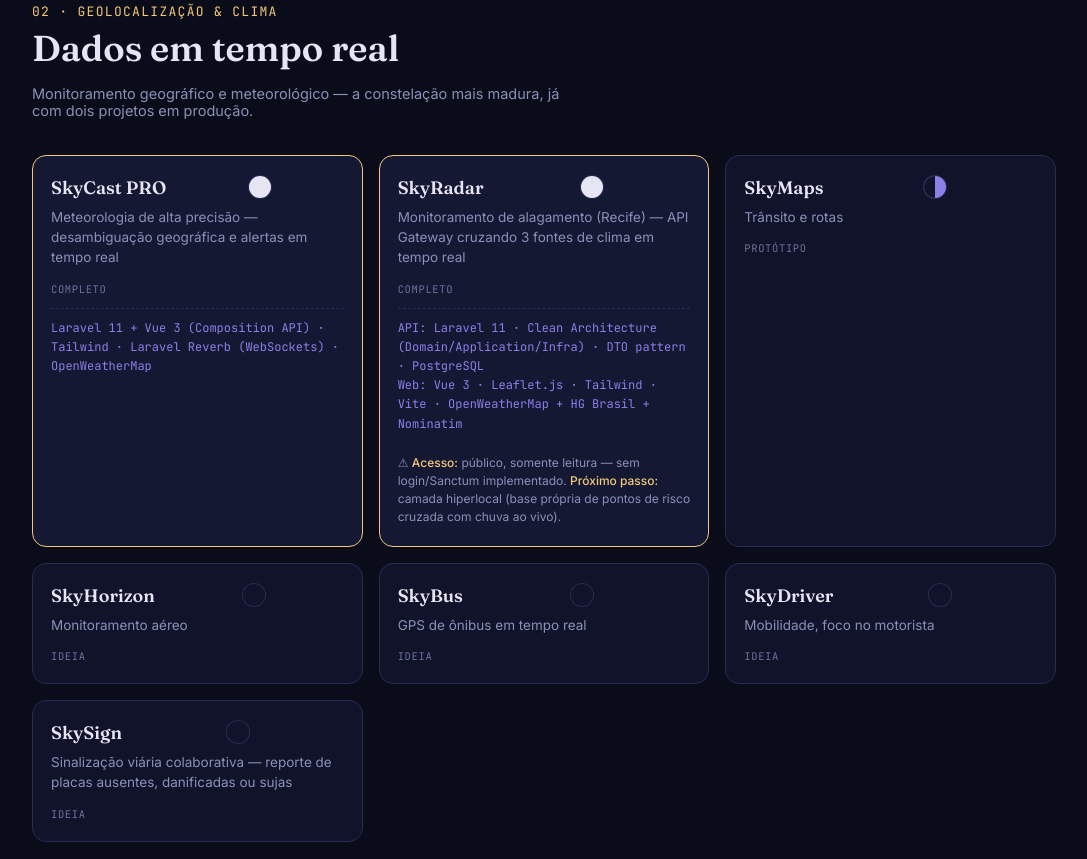
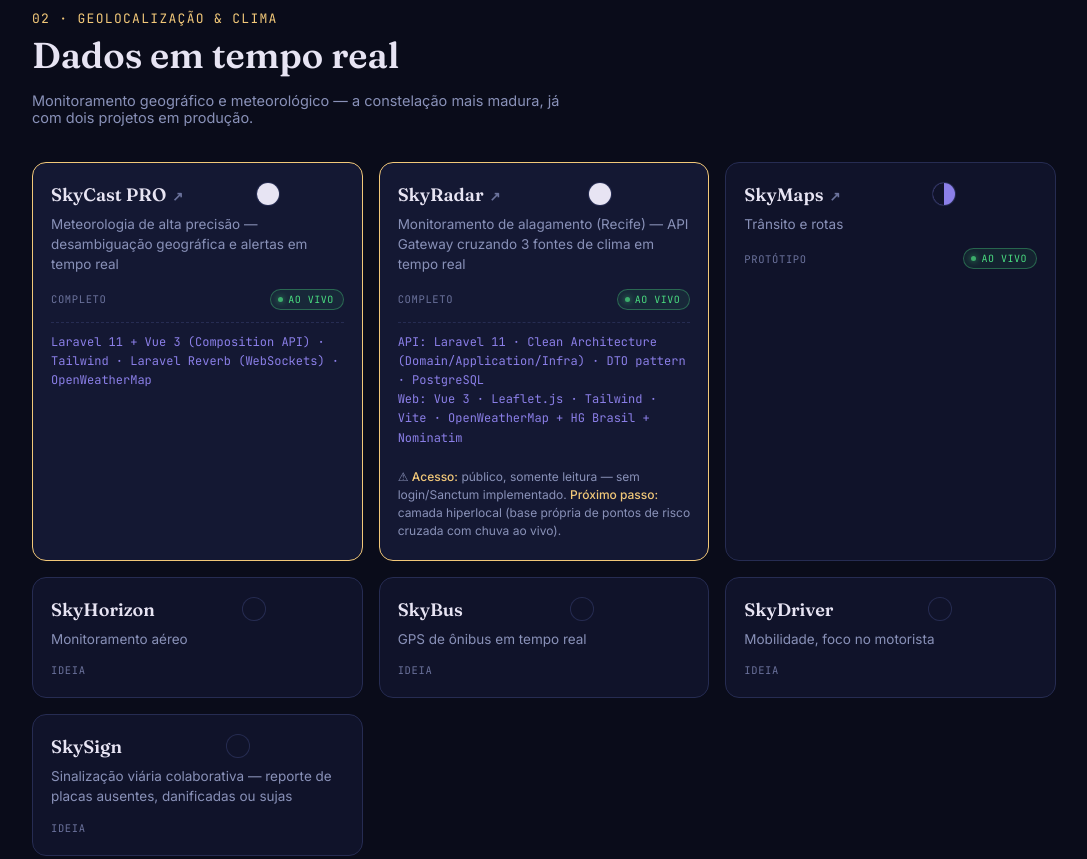
Before and after one commit to Portuga02/Portuga02, a plain HTML site: page index.html in a window 1280 px wide. Shown: the part 1435-2294 px from the top of the page, without its empty margins (96-1183 px from the left). Drawn offline with Linux system fonts and the light colour scheme.

Commit message:
ATT
Added live badge to card statuses and updated links.

```diff
--- a/index.html
+++ b/index.html
@@ -19,6 +19,7 @@
     --dim: #6b729c;
     --text: #d9daea;
     --text-dim: #8991b8;
+    --live: #4ade80;
   }
 
   *{ box-sizing: border-box; }
@@ -117,6 +118,7 @@
   .card-status{
     font-family:'JetBrains Mono', monospace; font-size: 10.5px; letter-spacing:.06em;
     text-transform: uppercase; color: var(--dim); margin-top: 14px;
+    display:flex; align-items:center; justify-content:space-between; gap: 10px;
   }
   .card.flagship{ border-color: var(--moon); background: var(--bg-panel-2); }
   .card-note{
@@ -128,6 +130,26 @@
     padding-top: 10px;
   }
   .card-gap b{ color: var(--moon); font-weight: 500; }
+
+  /* Cards that link out to a live deploy */
+  a.card{ text-decoration: none; color: inherit; cursor: pointer; }
+  a.card:focus-visible{ outline: 2px solid var(--moon); outline-offset: 2px; }
+  a.card .card-name::after{
+    content: '↗'; display:inline-block; margin-left: 6px; font-size: 13px;
+    color: var(--dim); transition: color .2s ease, transform .2s ease;
+  }
+  a.card:hover .card-name::after{ color: var(--moon); transform: translate(2px, -2px); }
+
+  .live-badge{
+    display:inline-flex; align-items:center; gap:5px; flex-shrink:0;
+    font-family:'JetBrains Mono', monospace; font-size: 10px; letter-spacing:.05em;
+    text-transform: uppercase; color: var(--live);
+    border: 1px solid rgba(74,222,128,.35); background: rgba(74,222,128,.08);
+    border-radius: 100px; padding: 3px 9px 3px 7px;
+  }
+  .live-badge .dot{ width: 5px; height: 5px; border-radius: 50%; background: var(--live); box-shadow: 0 0 6px var(--live); animation: pulse-dot 1.8s ease-in-out infinite; }
+  @keyframes pulse-dot{ 0%,100%{ opacity:1; } 50%{ opacity:.35; } }
+  @media (prefers-reduced-motion: reduce){ .live-badge .dot{ animation:none; } }
 
   /* SIGHTINGS */
   .sightings{
@@ -154,7 +176,9 @@
     display:flex; align-items:center; gap: 7px;
     font-family:'JetBrains Mono', monospace; font-size: 12px; color: var(--text-dim);
     border: 1px solid var(--line); border-radius: 100px; padding: 6px 12px 6px 10px;
+    text-decoration: none; transition: border-color .2s ease, color .2s ease;
   }
+  a.node:hover{ border-color: var(--violet); color: var(--text); }
   .dot{ width:6px; height:6px; border-radius:50%; background:#4ade80; box-shadow: 0 0 6px #4ade80; }
 
   footer{ margin-top: 90px; text-align:center; color: var(--dim); font-size: 12.5px; font-family:'JetBrains Mono', monospace; }
@@ -194,12 +218,12 @@
     </div>
     <div class="grid">
 
-      <div class="card flagship">
+      <a class="card flagship" href="https://skyflow-production-220e.up.railway.app/notes" target="_blank" rel="noopener noreferrer">
         <div class="card-top"><span class="card-name">SkyFlow</span><div class="moon m-finishing"></div></div>
         <div class="card-spec">Produtividade / SaaS (core da suíte)</div>
-        <div class="card-status">Finalizando</div>
+        <div class="card-status">Finalizando <span class="live-badge"><span class="dot"></span>ao vivo</span></div>
         <div class="card-note">Laravel 10 · Blade + Livewire · Tailwind · PostgreSQL</div>
-      </div>
+      </a>
 
       <div class="card">
         <div class="card-top"><span class="card-name">SkyBuild</span><div class="moon m-idea"></div></div>
@@ -255,26 +279,26 @@
     </div>
     <div class="grid">
 
-      <div class="card flagship">
+      <a class="card flagship" href="https://skycast-production.up.railway.app/" target="_blank" rel="noopener noreferrer">
         <div class="card-top"><span class="card-name">SkyCast PRO</span><div class="moon m-complete"></div></div>
         <div class="card-spec">Meteorologia de alta precisão — desambiguação geográfica e alertas em tempo real</div>
-        <div class="card-status">Completo</div>
+        <div class="card-status">Completo <span class="live-badge"><span class="dot"></span>ao vivo</span></div>
         <div class="card-note">Laravel 11 + Vue 3 (Composition API) · Tailwind · Laravel Reverb (WebSockets) · OpenWeatherMap</div>
-      </div>
+      </a>
 
-      <div class="card flagship">
+      <a class="card flagship" href="https://skyradar-production.up.railway.app/" target="_blank" rel="noopener noreferrer">
         <div class="card-top"><span class="card-name">SkyRadar</span><div class="moon m-complete"></div></div>
         <div class="card-spec">Monitoramento de alagamento (Recife) — API Gateway cruzando 3 fontes de clima em tempo real</div>
-        <div class="card-status">Completo</div>
+        <div class="card-status">Completo <span class="live-badge"><span class="dot"></span>ao vivo</span></div>
         <div class="card-note">API: Laravel 11 · Clean Architecture (Domain/Application/Infra) · DTO pattern · PostgreSQL<br>Web: Vue 3 · Leaflet.js · Tailwind · Vite · OpenWeatherMap + HG Brasil + Nominatim</div>
         <div class="card-gap">⚠ <b>Acesso:</b> público, somente leitura — sem login/Sanctum implementado. <b>Próximo passo:</b> camada hiperlocal (base própria de pontos de risco cruzada com chuva ao vivo).</div>
-      </div>
+      </a>
 
-      <div class="card">
+      <a class="card" href="https://skymaps-production.up.railway.app/" target="_blank" rel="noopener noreferrer">
         <div class="card-top"><span class="card-name">SkyMaps</span><div class="moon m-prototype"></div></div>
         <div class="card-spec">Trânsito e rotas</div>
-        <div class="card-status">Protótipo</div>
-      </div>
+        <div class="card-status">Protótipo <span class="live-badge"><span class="dot"></span>ao vivo</span></div>
+      </a>
 
       <div class="card">
         <div class="card-top"><span class="card-name">SkyHorizon</span><div class="moon m-idea"></div></div>
@@ -374,15 +398,15 @@
   <div class="infra">
     <div class="infra-label">Infraestrutura · Railway</div>
     <div class="infra-nodes">
-      <div class="node"><span class="dot"></span> sky-radar-web</div>
+      <a class="node" href="https://sky-radar-web-production.up.railway.app/" target="_blank" rel="noopener noreferrer"><span class="dot"></span> sky-radar-web</a>
       <div class="node"><span class="dot"></span> sky-radar-api</div>
       <div class="node"><span class="dot"></span> sky-databases</div>
-      <div class="node"><span class="dot"></span> skymaps</div>
-      <div class="node"><span class="dot"></span> skycast</div>
+      <a class="node" href="https://skymaps-production.up.railway.app/" target="_blank" rel="noopener noreferrer"><span class="dot"></span> skymaps</a>
+      <a class="node" href="https://skycast-production.up.railway.app/" target="_blank" rel="noopener noreferrer"><span class="dot"></span> skycast</a>
     </div>
   </div>
 
-  <footer>sky.suite — roadmap visual de senioridade · atualizado em julho de 2026</footer>
+  <footer>sky.suite — roadmap visual de senioridade · atualizado em agosto de 2026</footer>
 
 </main>
 
```
